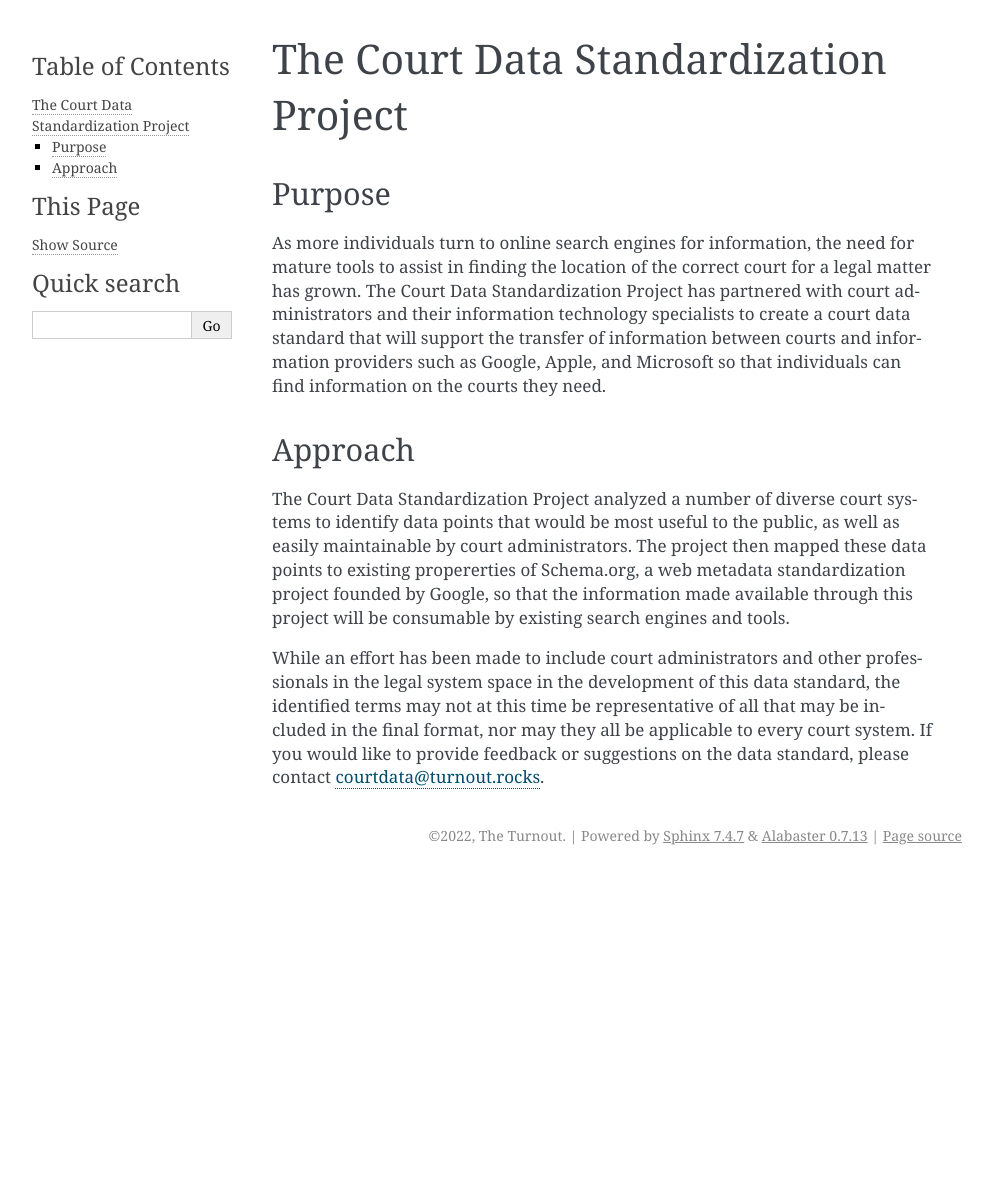
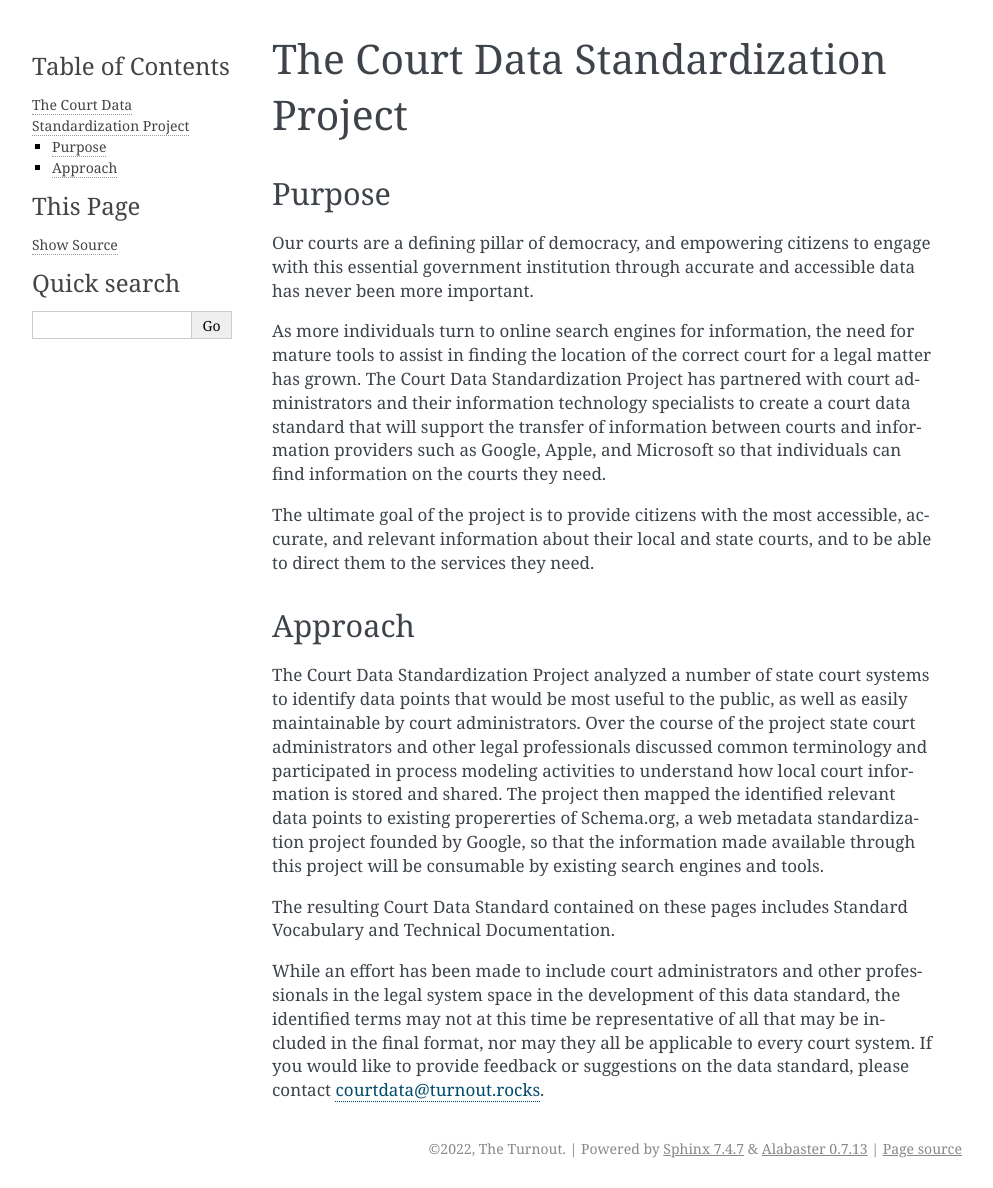
Before and after one commit to theturnout/court-data-docs, a Sphinx documentation site: the page built from docs/source/master_doc.rst, in a window 1280 px wide. Shown: the whole page, without its empty margins (148-1141 px from the left). Built offline with Sphinx 7.4.7, drawn with Linux system fonts in a browser that asks for light colours; before the commit the page ends 900 px from its top, so only the background shows below that.

Commit message:
Update master_doc.rst

```diff
--- a/docs/source/master_doc.rst
+++ b/docs/source/master_doc.rst
@@ -4,10 +4,17 @@ The Court Data Standardization Project
 Purpose
 -------
 
+Our courts are a defining pillar of democracy, and empowering citizens to engage with this essential government institution through accurate and accessible data has never been more important.
+
 As more individuals turn to online search engines for information, the need for mature tools to assist in finding the location of the correct court for a legal matter has grown. The Court Data Standardization Project has partnered with court administrators and their information technology specialists to create a court data standard that will support the transfer of information between courts and information providers such as Google, Apple, and Microsoft so that individuals can find information on the courts they need.
+
+The ultimate goal of the project is to provide citizens with the most accessible, accurate, and relevant information about their local and state courts, and to be able to direct them to the services they need.
 
 Approach
 -----------
-The Court Data Standardization Project analyzed a number of diverse court systems to identify data points that would be most useful to the public, as well as easily maintainable by court administrators. The project then mapped these data points to existing propererties of Schema.org, a web metadata standardization project founded by Google, so that the information made available through this project will be consumable by existing search engines and tools.
+
+The Court Data Standardization Project analyzed a number of state court systems to identify data points that would be most useful to the public, as well as easily maintainable by court administrators. Over the course of the project state court administrators and other legal professionals discussed common terminology and participated in process modeling activities to understand how local court information is stored and shared. The project then mapped the identified relevant data points to existing propererties of Schema.org, a web metadata standardization project founded by Google, so that the information made available through this project will be consumable by existing search engines and tools.
+
+The resulting Court Data Standard contained on these pages includes Standard Vocabulary and Technical Documentation.
 
 While an effort has been made to include court administrators and other professionals in the legal system space in the development of this data standard, the identified terms may not at this time be representative of all that may be included in the final format, nor may they all be applicable to every court system. If you would like to provide feedback or suggestions on the data standard, please contact courtdata@turnout.rocks.
```
